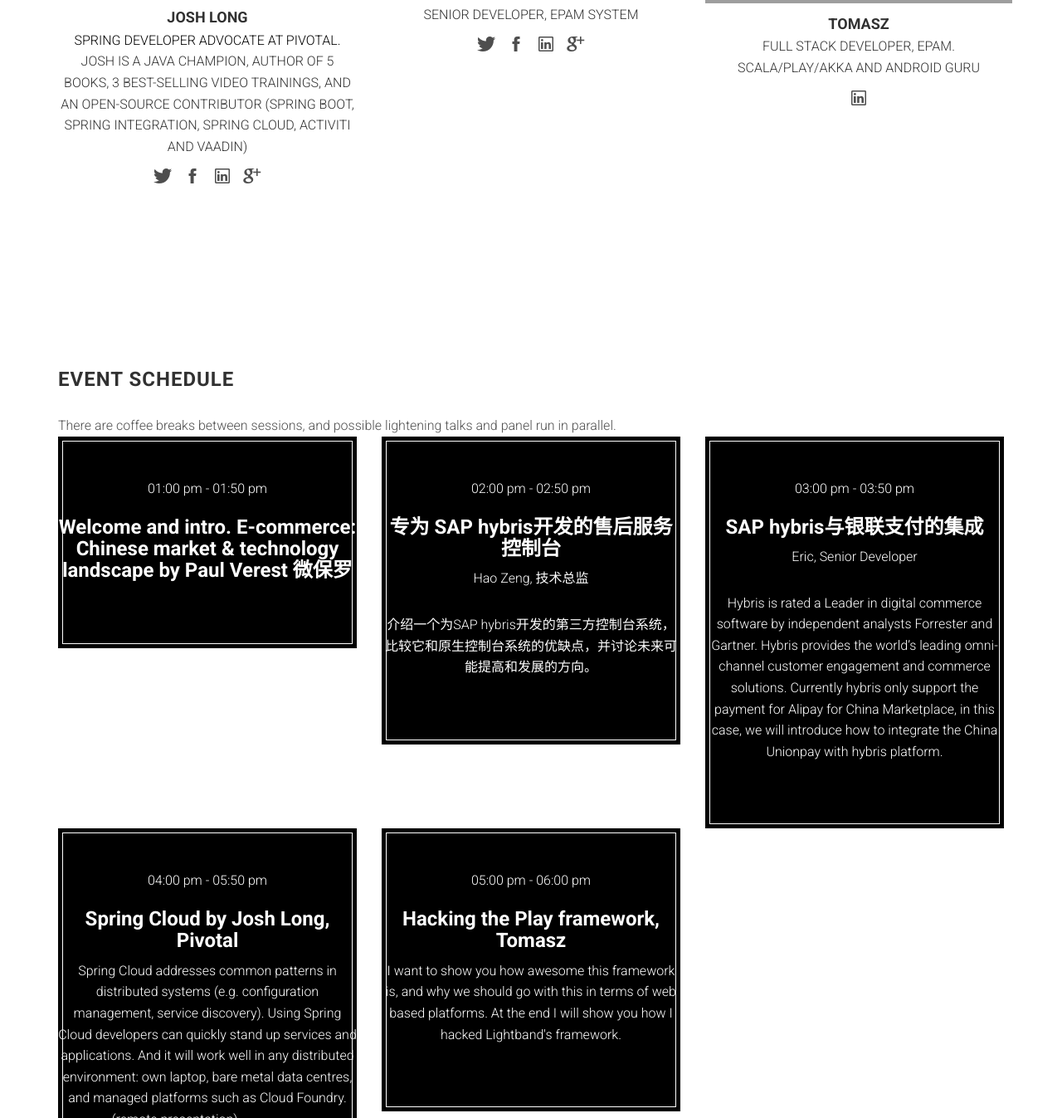
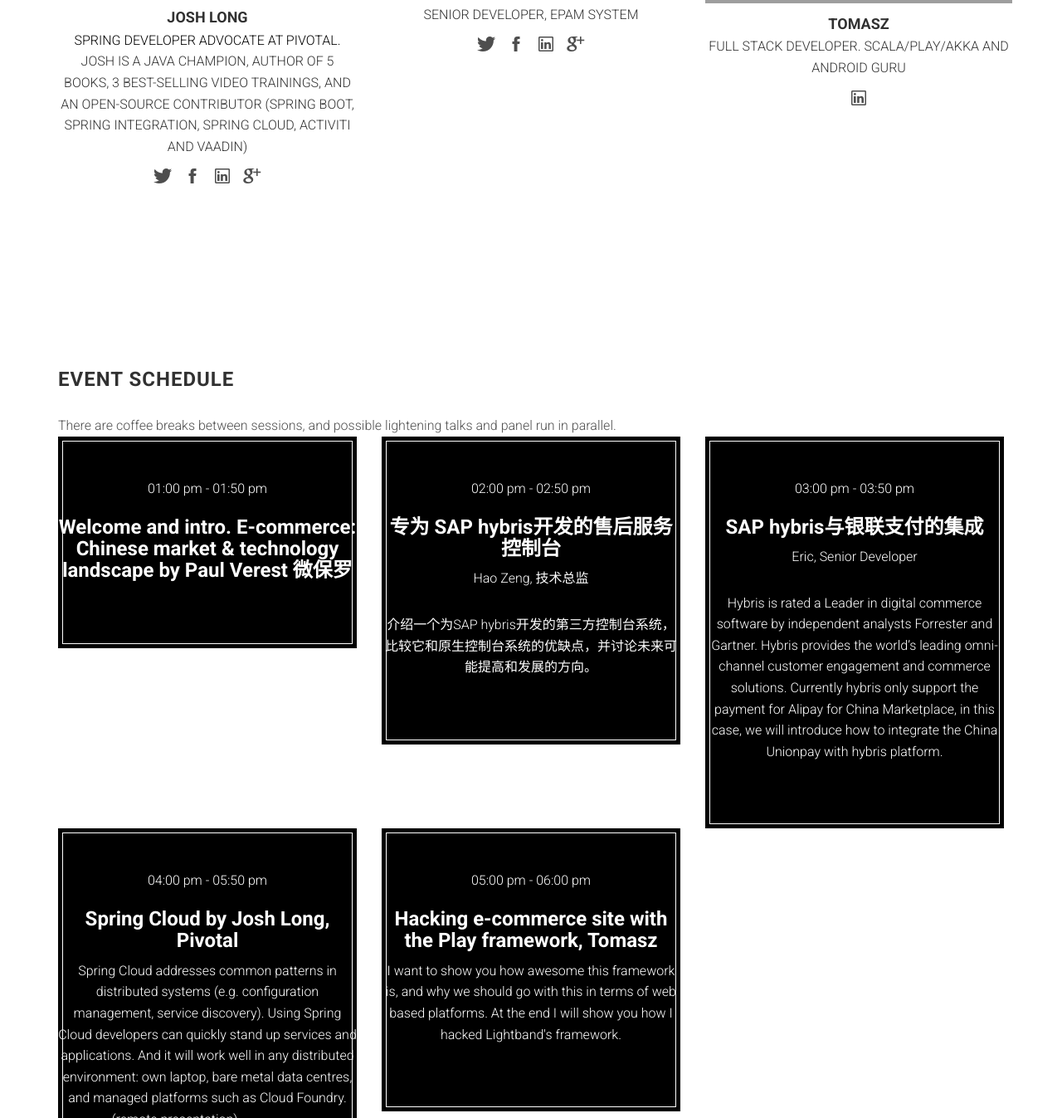
Before and after one commit to szjug/conference, a website: page index.html in a window 1280 px wide. Shown: the part 2799-4146 px from the top of the page at 83% size. Drawn offline with Linux system fonts and the light colour scheme; grey boxes are pictures that could not be loaded; a script that the page names is missing; files whose address does not match are found by name.

Commit message:
e-commerce site with the Play

```diff
--- a/index.html
+++ b/index.html
@@ -283,7 +283,7 @@
 
                         <h4>Tomasz</h4>
 
-                        <p>Full stack developer, EPAM. Scala/Play/Akka and Android guru</p>
+                        <p>Full stack developer. Scala/Play/Akka and Android guru</p>
 
                         <ul class="social-block">
                             <li><a href="https://www.linkedin.com/in/tomekkozlowski"><i class="ion-social-linkedin-outline"></i></a></li>
@@ -398,7 +398,7 @@
                         <div class="time">
                             <time datetime="17:00">05:00 pm</time> - <time datetime="18:00">06:00 pm</time>
                         </div>
-                        <h3>Hacking the Play framework, Tomasz</h3>
+                        <h3>Hacking e-commerce site with the Play framework, Tomasz</h3>
                         <p>I want to show you how awesome this framework is, and why we should go with this in terms of web based platforms. At the end I will show you how I hacked Lightband's framework.</p>
                     </div>
                 </div>
```
